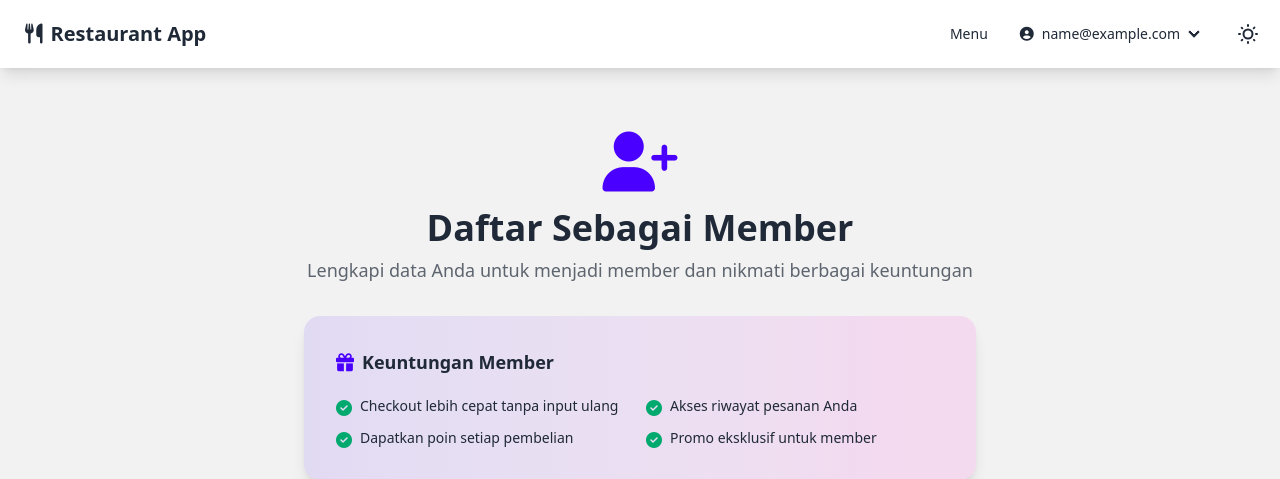
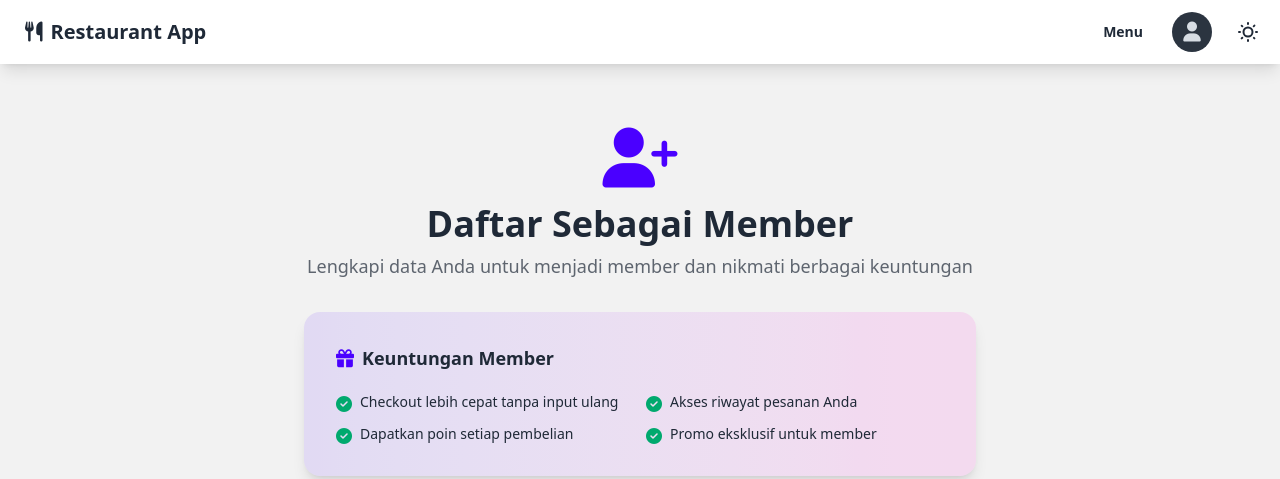
Before and after one commit to lifanwar/saturasa-web, a Django app: page /customers/register-member/ in a window 1280 px wide. Shown: the top 479 px of the page. Run offline with Django 5.2, Linux system fonts and the light colour scheme; the visitor is signed in with stand-in values (Sample User, id 1); data that the repository does not hold is empty; some libraries are stand-ins or nearby versions.

Commit message:
memperbaiki supaya rapih ketika di mobile

```diff
--- a/templates/includes/navbar.html
+++ b/templates/includes/navbar.html
@@ -3,25 +3,39 @@
 <header>
     <nav class="navbar bg-base-100 shadow-lg" aria-label="Main navigation">
         <div class="flex-1">
-            <a href="/" class="btn btn-ghost text-xl">
+            <a href="/" class="btn btn-ghost text-xl normal-case">
                 <i class="fas fa-utensils" aria-hidden="true"></i>
-                <span>Restaurant App</span>
+                <span class="hidden sm:inline">Restaurant App</span>
+                <span class="sm:hidden">Restaurant</span>
             </a>
         </div>
 
         <div class="flex-none gap-2">
-            <ul class="menu menu-horizontal px-1">
-                <li><a href="{% url 'menu:menu_list' %}">Menu</a></li>
+            <!-- Menu Link - Hidden on mobile, show on tablet+ -->
+            <a href="{% url 'menu:menu_list' %}" class="btn btn-ghost hidden md:flex">
+                Menu
+            </a>
 
             {% if user.is_authenticated %}
-                    <!-- User sudah login -->
-                    <li>
-                        <details>
-                            <summary>
-                                <i class="fas fa-user-circle"></i>
-                                {{ user.email|truncatechars:20 }}
-                            </summary>
-                            <ul class="p-2 bg-base-100 rounded-t-none z-50">
+                <!-- Authenticated User - Simplified for mobile -->
+                <div class="dropdown dropdown-end">
+                    <label tabindex="0" class="btn btn-ghost btn-circle avatar placeholder">
+                        <div class="w-10 rounded-full bg-neutral text-neutral-content">
+                            <span class="text-xl">
+                                <i class="fas fa-user"></i>
+                            </span>
+                        </div>
+                    </label>
+                    <ul tabindex="0" class="mt-3 z-[1] p-2 shadow menu menu-sm dropdown-content bg-base-100 rounded-box w-52">
+                        <li class="menu-title">
+                            <span class="truncate">{{ user.email }}</span>
+                        </li>
+                        <li class="md:hidden">
+                            <a href="{% url 'menu:menu_list' %}">
+                                <i class="fas fa-list"></i>
+                                Menu
+                            </a>
+                        </li>
                         <li>
                             <a href="{% url 'customers:dashboard' %}">
                                 <i class="fas fa-tachometer-alt"></i>
@@ -35,18 +49,14 @@
                             </a>
                         </li>
                     </ul>
-                        </details>
-                    </li>
+                </div>
             {% else %}
-                    <!-- User belum login -->
-                    <li>
+                <!-- Not Authenticated - Compact button -->
                 <a href="{% url 'account_login' %}" class="btn btn-primary btn-sm">
                     <i class="fab fa-google"></i>
-                            Login
+                    <span class="hidden sm:inline ml-1">Login</span>
                 </a>
-                    </li>
             {% endif %}
-            </ul>
 
             {% include 'includes/theme_toggle.html' %}
         </div>
```
Lines whose indentation alone changed are shown as unchanged.
